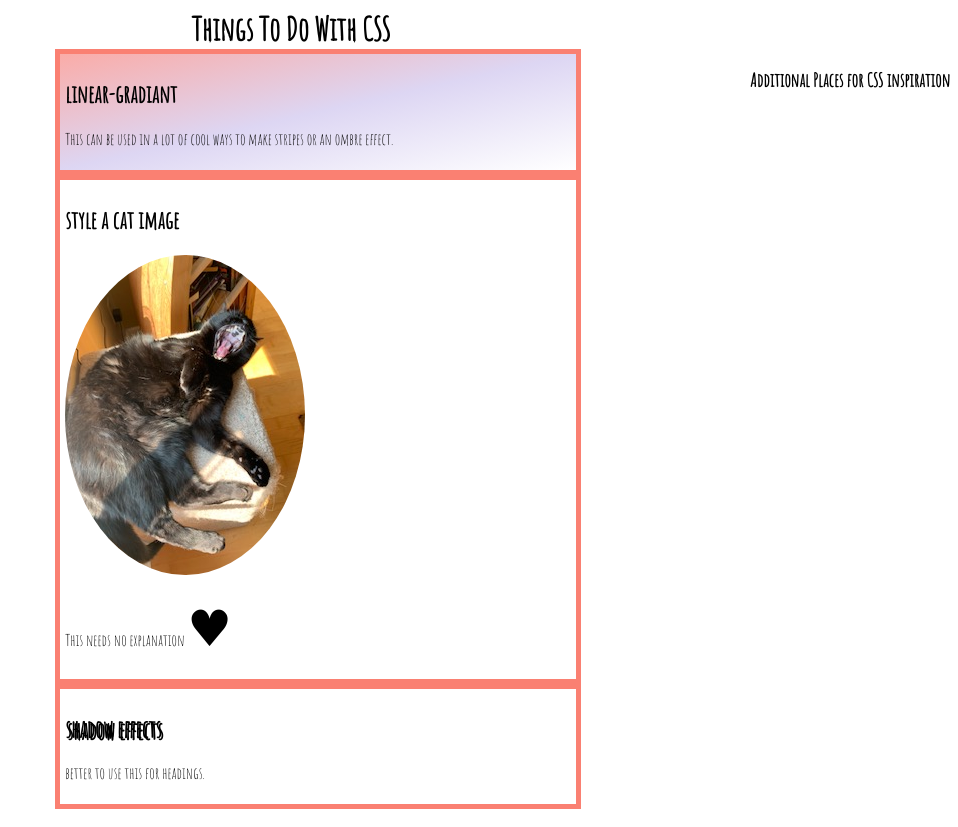
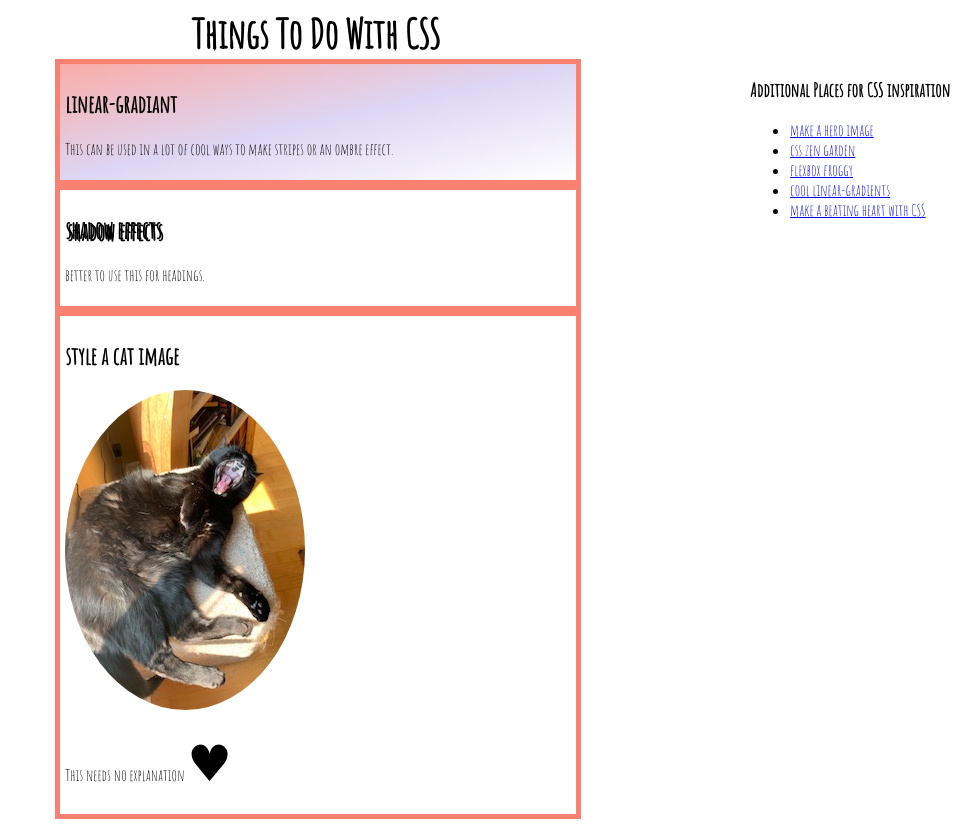
Before and after one commit to KC-LC101-June-21/assignment-4-html-me-something-mabgray, a website: page index.html in a window 1280 px wide. Shown: the whole page, without its empty margins (322-1280 px from the left). Drawn offline with Linux system fonts and the light colour scheme.

Commit message:
added ul and links

```diff
--- a/index.html
+++ b/index.html
@@ -14,6 +14,13 @@
       <main>
          <article id="side">
             <h3>Additional Places for CSS inspiration</h3>
+            <ul>
+               <li><a href="https://codetheweb.blog/fullscreen-image-hero/">make a hero image</a></a></li>
+               <li><a href="http://www.csszengarden.com/">css zen garden</a></li>
+               <li><a href="https://flexboxfroggy.com/">flexbox froggy</a></li>
+               <li> <a href="https://uigradients.com/#BlurryBeach">cool linear-gradients</a></li>
+               <li><a href="https://www.freecodecamp.org/news/how-to-create-a-beating-heart-with-pure-css-for-your-valentine-2aeb05e2d36e/">make a beating heart with CSS</a></li>
+            </ul>
 
          </article>
       <div class="mainbox" id="gradientcolor">
@@ -22,11 +29,7 @@
             This can be used in a lot of cool ways to make stripes or an ombre effect.
          </p>
       </div>
-      <div class="mainbox" >
-           <h2> style a cat image</h2>
-           <img  id="cat"src="images/jupitersleeping.jpg" alt="cute cat yawning">
-           <p>This needs no explanation <span id="catlove">&#9829;</span>	</p>
-      </div>
+
 
       <div class="mainbox">
          <h2 id="shadow">shadow effects</h2>
@@ -34,6 +37,11 @@
             better to use this for headings.
          </p>
       </div>
+      <div class="mainbox" >
+         <h2> style a cat image</h2>
+         <img  id="cat"src="images/jupitersleeping.jpg" alt="cute cat yawning">
+         <p>This needs no explanation <span id="catlove">&#9829;</span>	</p>
+    </div>
 
 
       </main>
--- a/styles.css
+++ b/styles.css
@@ -4,6 +4,7 @@ body{
 h1{
     margin: auto;
     width:20%;
+    font-size: 40px;
 
 
 
```
